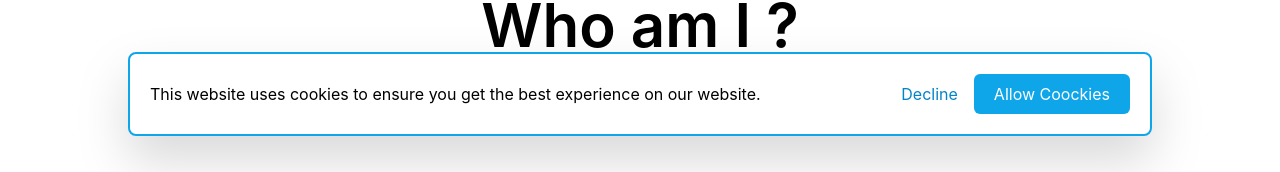
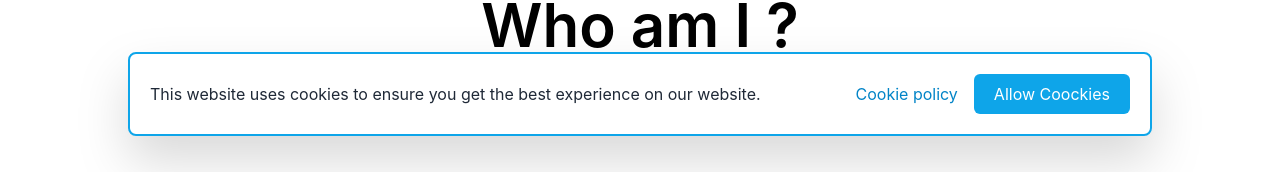
Before and after one commit to ronnapatp/ronnapat.com, a Next.js app: page /en-us in a window 1280 px wide. Shown: the part 624-796 px from the top of the page. Built offline with nearby package versions, Linux system fonts and the light colour scheme; no server answers.

Commit message:
Update cookie

```diff
--- a/components/cookies.js
+++ b/components/cookies.js
@@ -7,7 +7,6 @@ export default function () {
         cookie = localStorage.getItem('Cookies');
     }
     if (cookie === null) {
-        console.log('was null setting to false');
         cookie = true;
     } else {
         cookie = false
@@ -23,12 +22,12 @@ export default function () {
         <div>
             { isShow ?
             <div>
-                <div className="max-w-screen-lg mx-auto fixed bg-white inset-x-5 p-5 bottom-10 rounded-lg border-sky-500 border-2 drop-shadow-2xl flex gap-4 flex-wrap md:flex-nowrap text-center md:text-left items-center justify-center md:justify-between">
-                    <div className="w-full">
+                <div className="max-w-screen-lg mx-auto fixed bg-white dark:bg-slate-500 inset-x-5 p-5 bottom-10 rounded-lg border-sky-500 border-2 drop-shadow-2xl flex gap-4 flex-wrap md:flex-nowrap text-center md:text-left items-center justify-center md:justify-between">
+                    <div className="w-full text-gray-800 dark:text-gray-200">
                         This website uses cookies to ensure you get the best experience on our website.
                     </div>
                     <div className="flex gap-4 items-center flex-shrink-0">
-                        <button className="text-sky-600 focus:outline-none hover:underline">Decline</button>
+                        <a href="/en-us/cookie" className="text-sky-600 dark:text-sky-400 focus:outline-none hover:underline">Cookie policy</a>
                         <button onClick={() => setIsShow(false)} className="bg-sky-500 px-5 py-2 text-white rounded-md hover:bg-sky-700 focus:outline-none">Allow Coockies</button>
                     </div>
                 </div>
```
